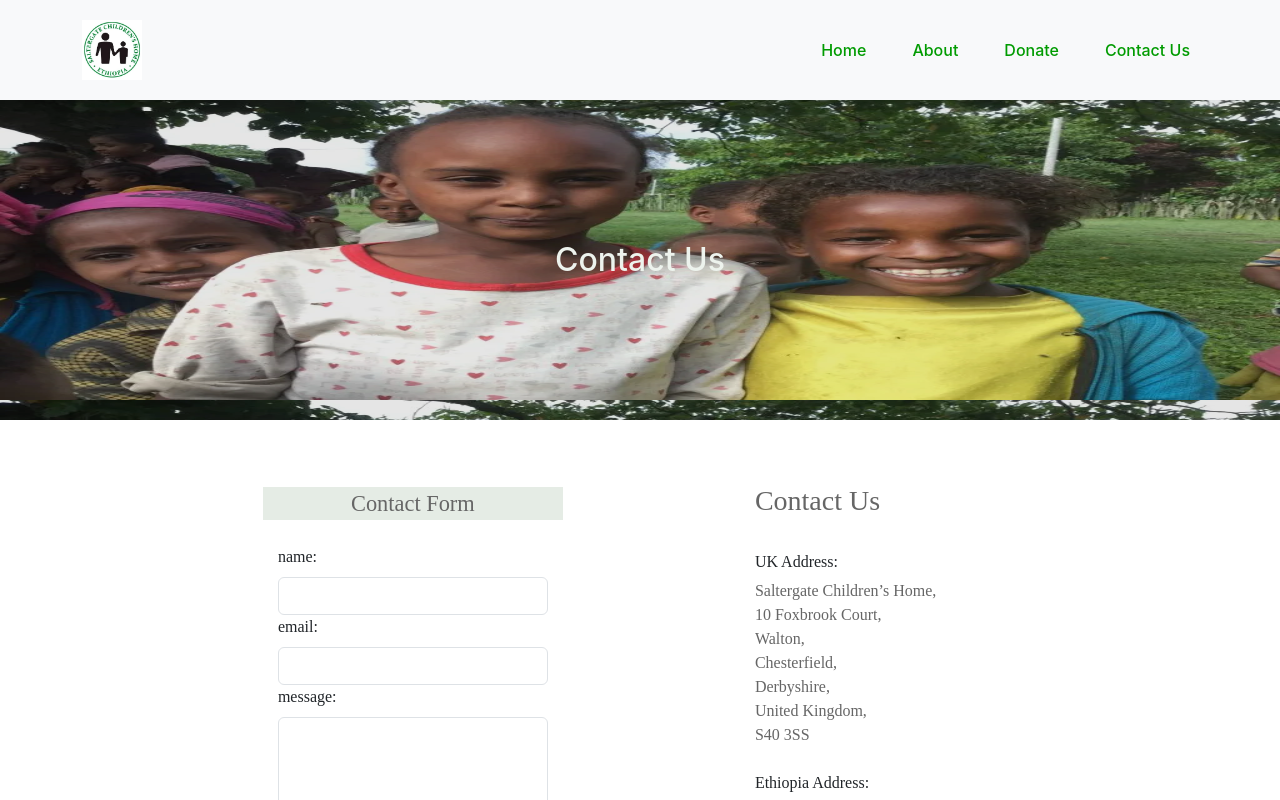
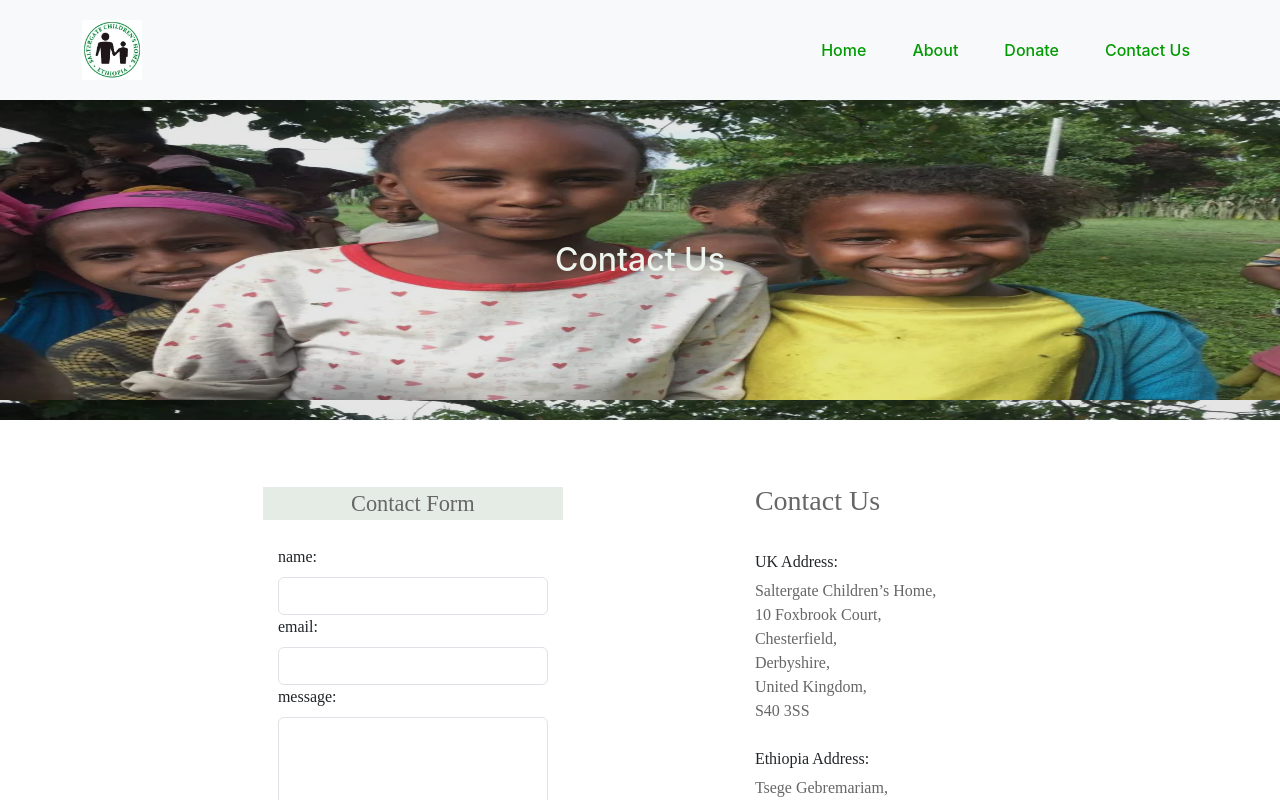
Before and after one commit to Spoonbadger/sch_charity, a React (Vite) app: page /contact in a window 1280 px wide. Shown: the top 800 px of the page. Built offline with nearby package versions, Linux system fonts and the light colour scheme.

Commit message:
Comment out Walton address line
Comment out the Walton address line in Contact component.

```diff
--- a/src/pages/Contact.jsx
+++ b/src/pages/Contact.jsx
@@ -22,7 +22,7 @@ const Contact = () => {
           <div style={{ color: 'rgb(102, 102, 102)'}}>
             <div style={{ marginTop: 5 }}>Saltergate Children’s Home,</div>
             <div>10 Foxbrook Court,</div>
-            <div>Walton,</div>
+            {/* <div>Walton,</div> */}
             <div>Chesterfield,</div>
             <div>Derbyshire,</div>
             <div>United Kingdom,</div>
```
